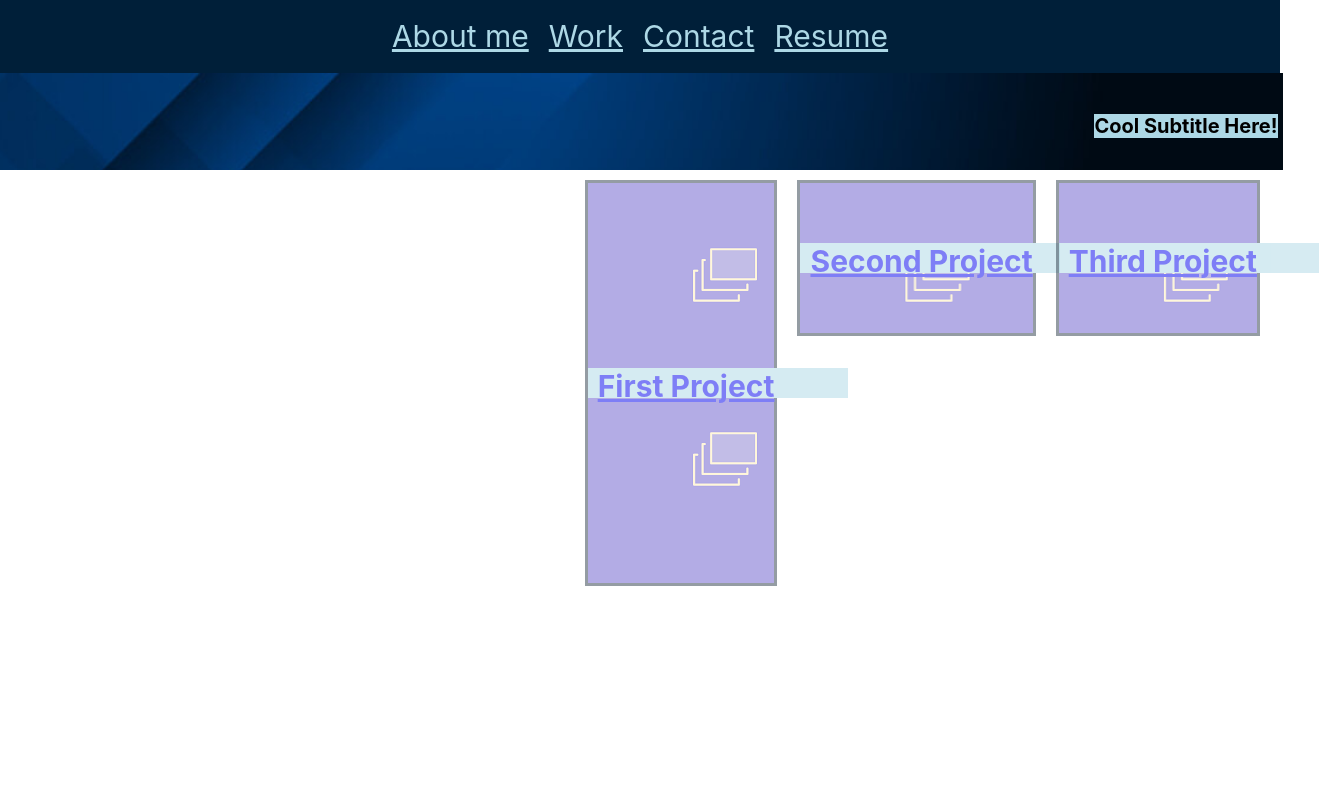
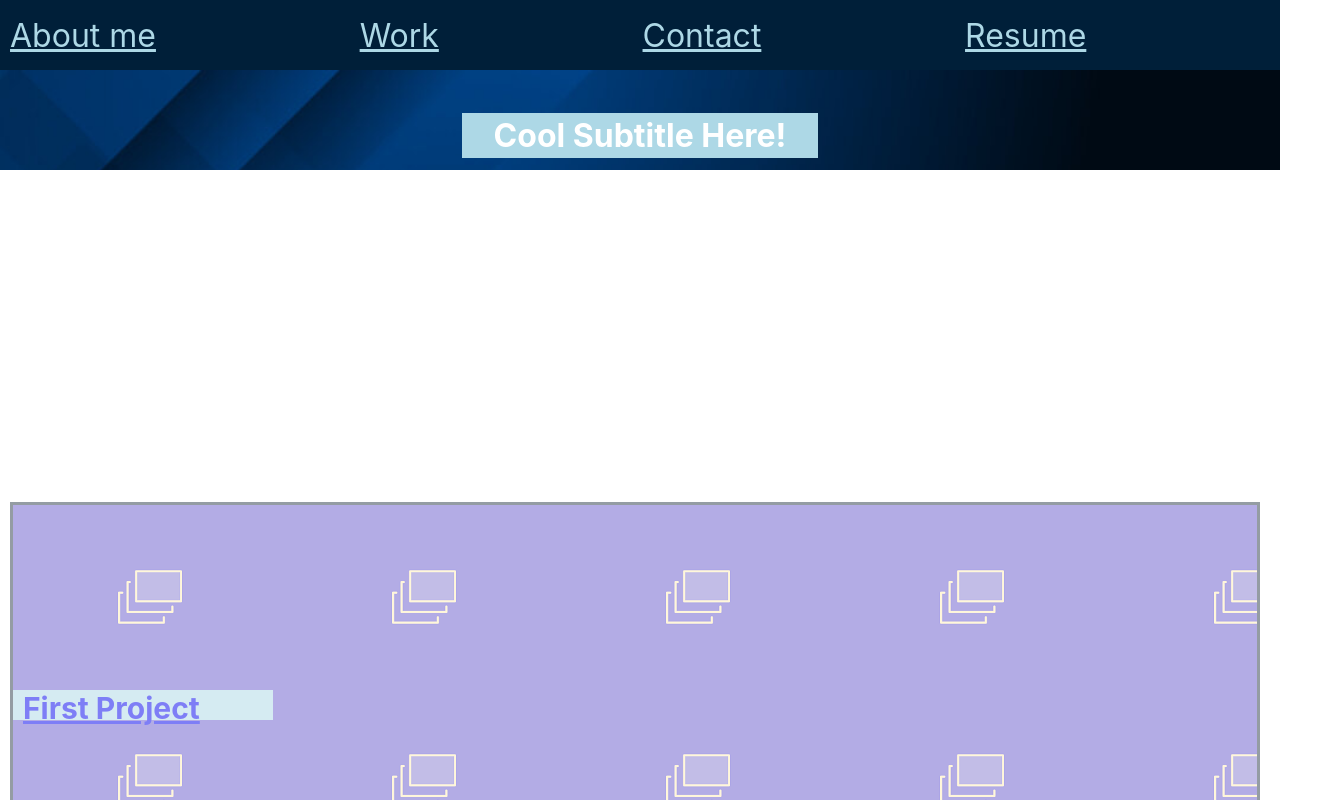
Before and after one commit to evan-pieper/Evan-Piepers-Portfolio, a React (Create React App) app in the folder REACT-portfolio/: page /my-work in a window 1280 px wide. Shown: the top 800 px of the page, 1319 px wide, since content can reach past the window. Built offline with nearby package versions, Linux system fonts and the light colour scheme.

Commit message:
updated css for non divided setup

```diff
--- a/REACT-portfolio/src/pages/Work.js
+++ b/REACT-portfolio/src/pages/Work.js
@@ -1,6 +1,6 @@
 function Work() {
   return (
-    <section className="work row" id="workSection">
+    <section className="work col" id="workSection">
       <a href = "https://aaronh-o.github.io/tier-ranker/">
         <section className = "card" id = "firstCard">
           <h1 className = "cardTag">First Project</h1>
--- a/REACT-portfolio/src/styles/App.css
+++ b/REACT-portfolio/src/styles/App.css
@@ -8,27 +8,14 @@
   --specialMargin: 50px;
 }
 
-.mainContent{
-  display: flex;
-  flex-direction: column;
-  flex: 1;
-  flex-wrap: nowrap;
-
-}
-
 .row {
   display: flex;
-  flex-wrap: wrap;
   flex-direction: row;
 }
 
 .col {
   display: flex;
   flex-direction: column;
-}
-
-.App{
-  width: 100%;
 }
 /*_________________________________________________________________________*/
 
@@ -39,22 +26,16 @@ header{
   background-size: 100%;
   height: 170px;
   width: 100%;
-  align-items: center;
-  justify-content: space-around;
-  flex-wrap: nowrap;
-  flex-grow: 1;
-  margin: 0;
-  padding: 0;
 }
 
+
+
 #navbar{ /* mostly done */
-  display: flex;
-  font-size: 30px;
+  font-size: 2em;
   color: white;
   height: 100px;
   align-items: center;
   justify-content: end;
-  flex-grow: 3;
 }
 
 #navbar a{
@@ -68,23 +49,19 @@ header{
 }
 
 #subheader{  /*mostly done */
-  display: flex;
   background-image: url("./images/header-image-2.jpg");
   background-size: cover;
-  font-size: 20px;
-  width: 100%;
+  font-size: 2em;
   height: 100px;
-  justify-content: flex-end;
-  align-items: flex-end;
-  padding: 15px 5px 5px 0px;
+  justify-content: center;
+  align-items: flex-start;
   flex-wrap: nowrap;
 }
 
 #subheader_subtitle{         /* mostly done */
   background-color: lightblue;
-  flex: 0;
-  flex-wrap: nowrap;
-  white-space: nowrap;
+  color: white;
+  padding: .1em 1em;
 }
 
 
@@ -94,23 +71,6 @@ header{
 .mainRow{
   display: flex;
   flex: 1;
-}
-
-.leftCol{
-  flex-wrap: nowrap;
-  align-items: flex-end;
-  padding: 10px;
-  justify-content: center;
-  flex: 1;
-  border-right: solid 3px var(--textColor);
-}
-
-.rightCol{
-  flex-wrap: wrap;
-  align-items: flex-start;
-  padding: 10px;
-  justify-content: center;
-  flex:3;
 }
 
 p{
```
